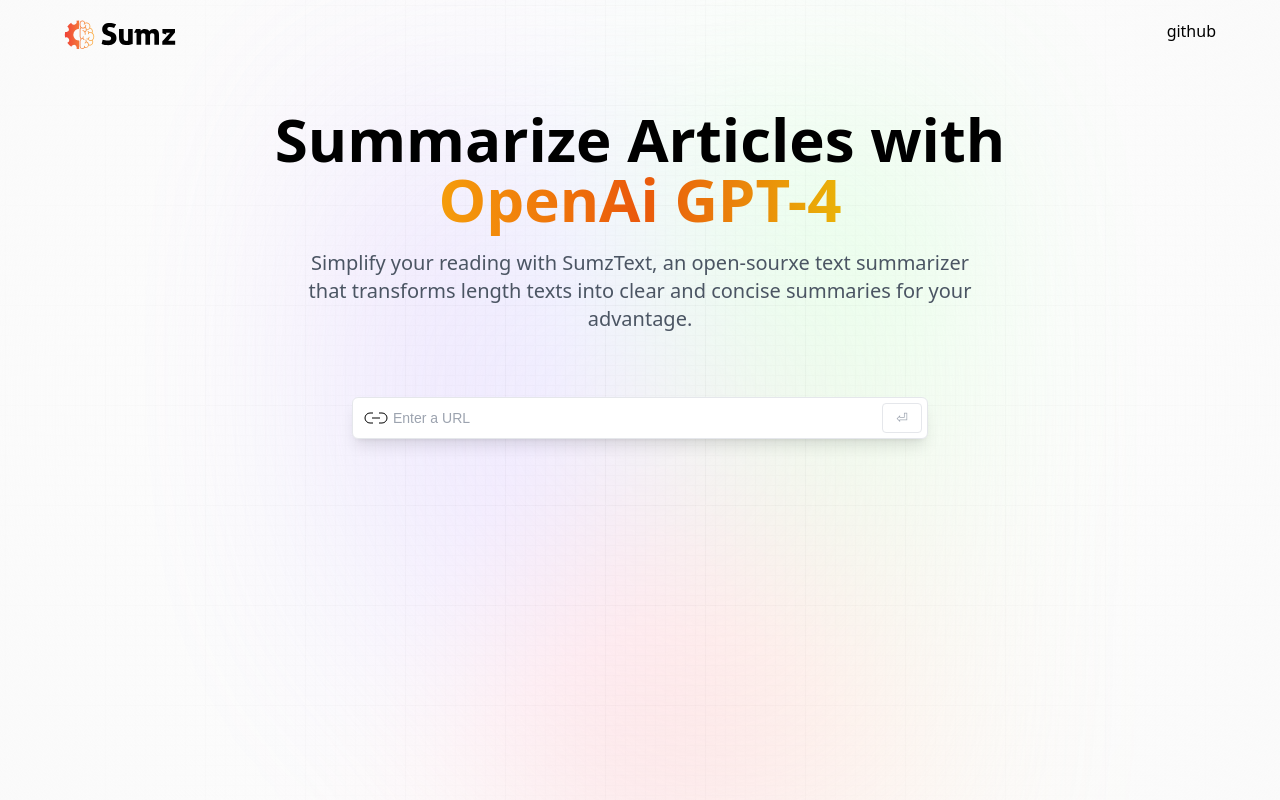
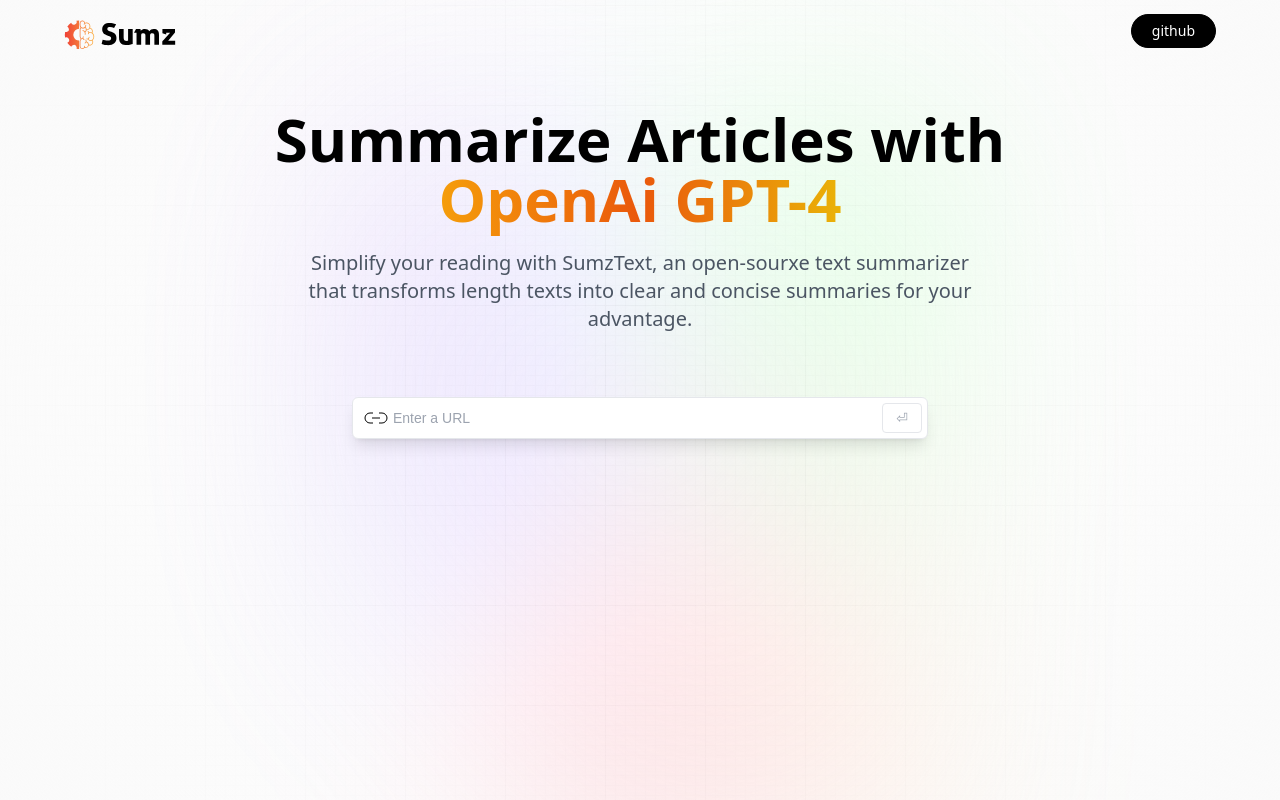
Before and after one commit to Ahmet1Bilici/SumText, a React (Vite) app: page / in a window 1280 px wide. Built offline with nearby package versions, Linux system fonts and the light colour scheme; a web font is replaced by a local one.

Commit message:
Design updates

```diff
--- a/src/components/Hero.jsx
+++ b/src/components/Hero.jsx
@@ -12,7 +12,7 @@ const Hero = () => {
           onClick={() =>
             window.open("https://github.com/Ahmet1Bilici/SumzText")
           }
-          className="black-btn"
+          className="black_btn"
         >
           github
         </button>
```
